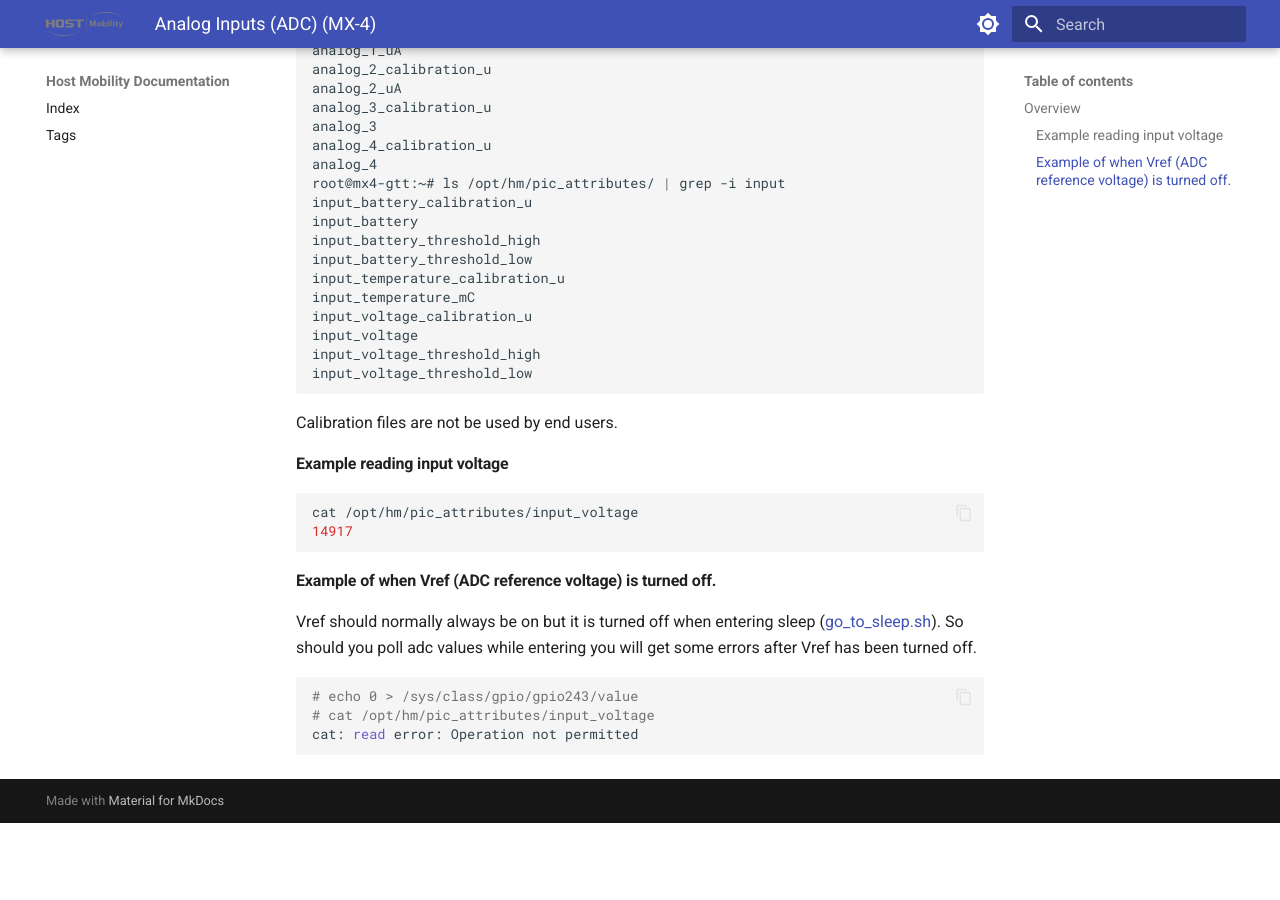
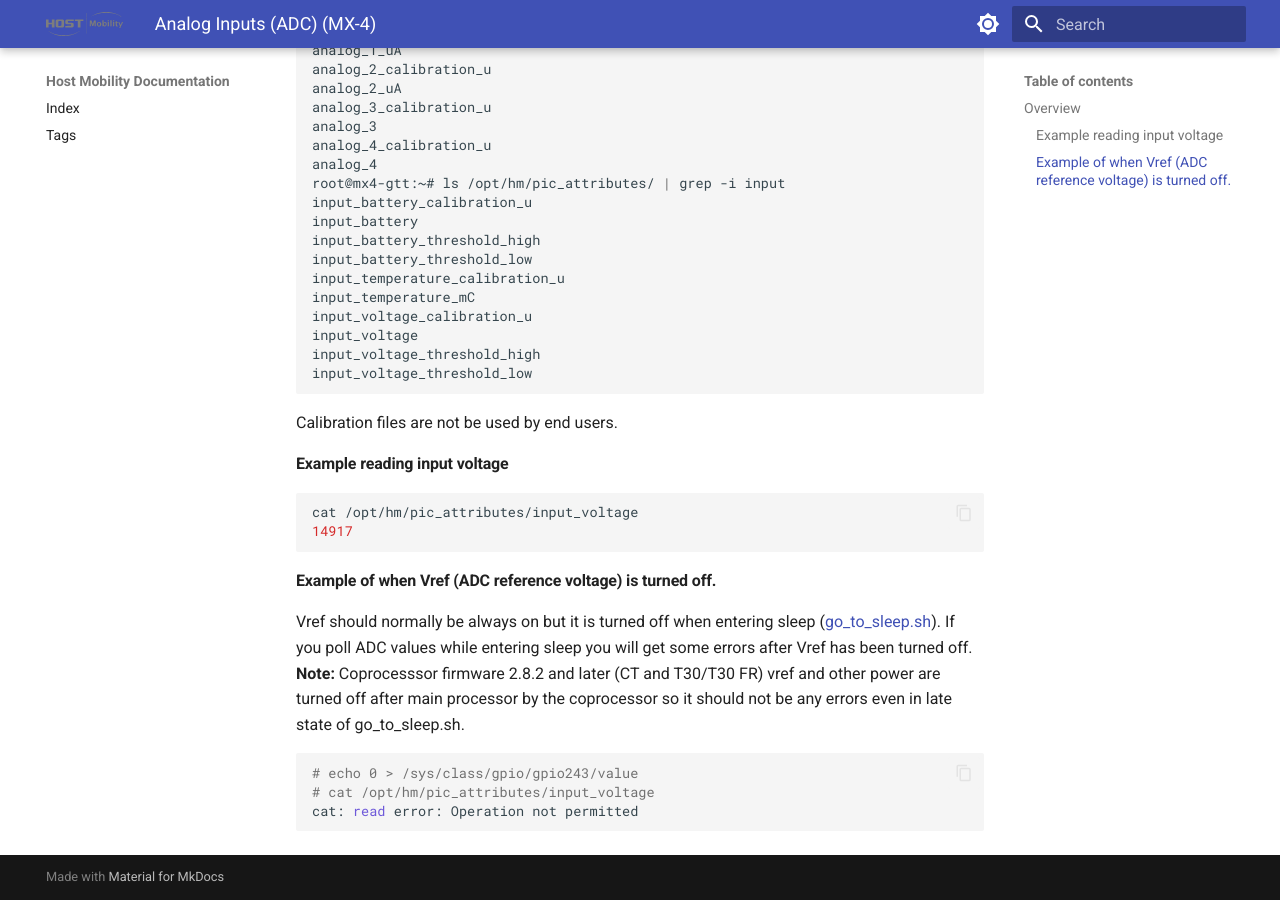
Before and after one commit to hostmobility/documentation, an MkDocs documentation site: the page built from docs/interfaces/mx4/analog.md, in a window 1280 px wide and 900 px high, scrolled down 975 px. Built offline with MkDocs 1.6.1 and Material for MkDocs 9.7.7, drawn with Linux system fonts in a browser that asks for light colours; before the commit the page ends 1798 px from its top, so only the background shows below that.

Commit message:
Analog: Apply suggestions from code review
Co-authored-by: albsod <albin.soderqvist@hostmobility.com>

````diff
--- a/docs/interfaces/mx4/analog.md
+++ b/docs/interfaces/mx4/analog.md
@@ -70,10 +70,11 @@ cat /opt/hm/pic_attributes/input_voltage
 
 #### Example of when Vref (ADC reference voltage) is turned off.
 
-Vref should normally always be on but it is turned off when entering sleep
+Vref should normally be always on but it is turned off when entering sleep
 ([go_to_sleep.sh](https://github.com/hostmobility/mx4/blob/master/scripts/mx4/go_to_sleep.sh)).
-So should you poll adc values while entering you will get some errors after Vref
+If you poll ADC values while entering sleep you will get some errors after Vref
 has been turned off.
+**Note:** Coprocesssor firmware 2.8.2 and later (CT and T30/T30 FR) vref and other power are turned off after main processor by the coprocessor so it should not be any errors even in late state of go_to_sleep.sh.
 
 ```bash
 # echo 0 > /sys/class/gpio/gpio243/value
````
